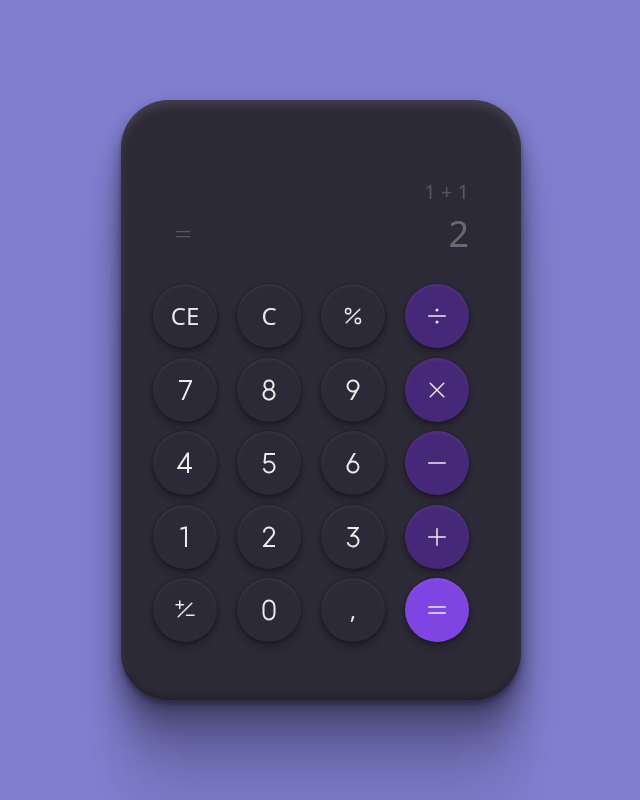
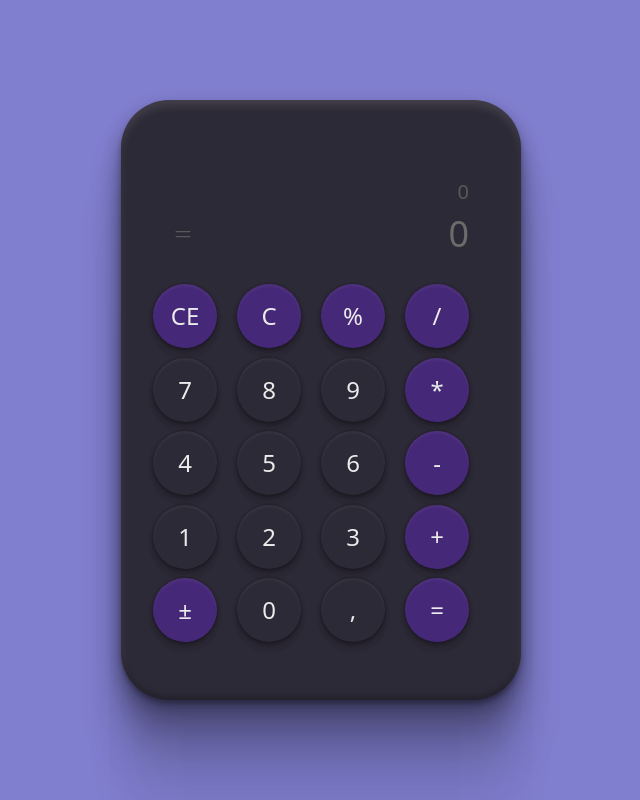
Before and after one commit to RenanFachin/RS_BoraCodarEvent, a Next.js app in the folder desafio05_calculadora/: page / in a window 1280 px wide. Shown: the whole page, without its empty margins (319-959 px from the left). Built offline with nearby package versions, Linux system fonts and the light colour scheme.

Commit message:
finished the project

```diff
--- a/desafio05_calculadora/src/components/Button.tsx
+++ b/desafio05_calculadora/src/components/Button.tsx
@@ -5,17 +5,19 @@ type ButtonProps = ButtonHTMLAttributes<HTMLButtonElement> & {
     buttonColor?: 'default' | 'violet'
     className?: string;
     children?: ReactNode;
+    digit: string;
+    enterDigit: (digit: string) => void;
 }
 
-export function Button({ buttonColor = 'default', className, children, ...rest }: ButtonProps) {
+export function Button({ digit, enterDigit, buttonColor = 'default', className, children, ...rest }: ButtonProps) {
+
     return (
         <button className={clsx(
-            `w-16 h-16 rounded-full text-2xl flex items-center justify-center text-gray-100 shadow-calculatorButtonShadow bg-calculatorButtons ${buttonColor === 'violet' ? 'bg-background-buttons' : ''}`,
-            className
-        )}
+            `w-16 h-16 rounded-full text-2xl flex items-center justify-center text-gray-100 shadow-calculatorButtonShadow bg-calculatorButtons`, className)}
+             onClick={() => enterDigit(digit)}
             {...rest}
         >
-            {children}
+            {digit}
         </button>
     )
 }
--- a/desafio05_calculadora/src/components/CalculatorDisplay.tsx
+++ b/desafio05_calculadora/src/components/CalculatorDisplay.tsx
@@ -1,10 +1,14 @@
+import { CalculatorContext } from '@/contexts/calculatorContext'
 import { Equals } from 'phosphor-react'
+import { useContext } from 'react'
 
 export function CalculatorDisplay() {
+    const {currentValue, prevValue, operation} = useContext(CalculatorContext)
+
     return (
         <div className="w-full min-h-[88px] flex flex-col justify-center px-5 gap-2">
             <span className="text-right text-gray-200 opacity-70 text-xl">
-                1 + 1
+                {`${prevValue} ${operation} ${currentValue === prevValue ? '' : currentValue}`}
             </span>
 
 
@@ -14,7 +18,7 @@ export function CalculatorDisplay() {
                 </span>
 
                 <span className="text-gray-200 text-4xl">
-                    2
+                    {currentValue}
                 </span>
             </div>
         </div>
--- a/desafio05_calculadora/src/components/CalcutorKeyboard.tsx
+++ b/desafio05_calculadora/src/components/CalcutorKeyboard.tsx
@@ -1,93 +1,95 @@
-import { RiNumber9, RiNumber8, RiNumber7, RiNumber6, RiNumber5, RiNumber4, RiNumber3, RiNumber2, RiNumber1, RiNumber0 } from 'react-icons/ri'
-import { X, Divide, PlusMinus, Minus, Plus, Equals, Percent } from 'phosphor-react'
 import { Button } from './Button'
+import { useContext } from 'react'
+import { CalculatorContext } from '@/contexts/calculatorContext'
+import { OperationButton } from './OperationButton'
 
 
 export function CalcutorKeyboard() {
-    return(
-        <div className="w-full min-h-[368px] grid grid-cols-4">
-          <Button className="text-[#975DFA]">
-            CE
-          </Button>
 
-          <Button>
-            C
-          </Button>
+  const { setDigit, selectOperation, operation, clearDisplay, handleDelete, handlePercent, handleShowResult } = useContext(CalculatorContext)
 
-          <Button>
-            <Percent />
-          </Button>
+  return (
+    <div className="w-full min-h-[368px] grid grid-cols-4">
+      <OperationButton
+        className="text-[#975DFA]"
+        operation={'CE'}
+        selectOperation={clearDisplay}
+        selectedOperation={operation}
+      />
 
-          <Button buttonColor="violet">
-            <Divide />
-          </Button>
+      <OperationButton
+        operation={'C'}
+        selectOperation={handleDelete}
+        selectedOperation={operation}
+      />
 
-          <Button>
-            <RiNumber7 />
-          </Button>
+      <OperationButton
+        operation={'%'}
+        selectOperation={handlePercent}
+        selectedOperation={operation}
+      />
 
-          <Button>
-            <RiNumber8 />
-          </Button>
+      <OperationButton
+        operation={'/'}
+        selectOperation={selectOperation}
+        selectedOperation={operation}
+      />
 
-          <Button>
-            <RiNumber9 />
-          </Button>
+      <Button digit={"7"} enterDigit={setDigit} />
 
-          <Button buttonColor="violet">
-            <X />
-          </Button>
+      <Button digit={"8"} enterDigit={setDigit} />
 
-          <Button>
-            <RiNumber4 />
-          </Button>
+      <Button digit={"9"} enterDigit={setDigit} />
 
-          <Button>
-            <RiNumber5 />
-          </Button>
+      <OperationButton
+        operation={'*'}
+        selectOperation={selectOperation}
+        selectedOperation={operation}
+      />
 
-          <Button>
-            <RiNumber6 />
-          </Button>
+      <Button digit={"4"} enterDigit={setDigit} />
 
-          <Button buttonColor="violet">
-            <Minus />
-          </Button>
+      <Button digit={"5"} enterDigit={setDigit} />
 
-          <Button>
-            <RiNumber1 />
-          </Button>
+      <Button digit={"6"} enterDigit={setDigit} />
 
-          <Button>
-            <RiNumber2 />
-          </Button>
+      <OperationButton
+        operation={'-'}
+        selectOperation={selectOperation}
+        selectedOperation={operation}
+      />
 
-          <Button>
-            <RiNumber3 />
-          </Button>
+      <Button digit={"1"} enterDigit={setDigit} />
 
-          <Button buttonColor="violet">
-            <Plus />
-          </Button>
+      <Button digit={"2"} enterDigit={setDigit} />
+
+      <Button digit={"3"} enterDigit={setDigit} />
+
+      <OperationButton
+        operation={'+'}
+        selectOperation={selectOperation}
+        selectedOperation={operation}
+      />
 
 
-          <Button>
-            <PlusMinus />
-          </Button>
+      <OperationButton
+        operation={'±'}
+        selectOperation={selectOperation}
+        selectedOperation={operation}
+      />
 
-          <Button>
-            <RiNumber0 />
-          </Button>
+      <Button digit={"0"} enterDigit={setDigit} />
 
-          <Button>
-            ,
-          </Button>
+      <Button digit={","} enterDigit={setDigit} />
 
-          <Button className="bg-background-EqualButton">
-            <Equals />
-          </Button>
+      <OperationButton
+        operation={'='}
+        selectOperation={selectOperation}
+        selectedOperation={operation}
+        onClick={handleShowResult}
+      />
 
 
-        </div>
-    )
+    </div>
+  )
 }
--- /dev/null
+++ b/desafio05_calculadora/src/components/OperationButton.tsx
@@ -0,0 +1,22 @@
+import { clsx } from 'clsx'
+import { ButtonHTMLAttributes} from "react";
+
+type OperationButtonProps = ButtonHTMLAttributes<HTMLButtonElement> & {
+    operation: string;
+    selectOperation: (operation: string) => void;
+    selectedOperation: string;
+    className?: string;
+}
+
+export function OperationButton({ operation, selectOperation, selectedOperation, className, ...rest }: OperationButtonProps) {
+
+    return (
+        <button className={clsx(
+            `w-16 h-16 rounded-full text-2xl flex items-center justify-center text-gray-100 shadow-calculatorButtonShadow bg-calculatorButtons bg-background-buttons hover:brightness-200 active:translate-y-[2px]`, className)}
+            onClick={() => selectOperation(operation)}
+            {...rest}
+        >
+            {operation}
+        </button>
+    )
+}
--- /dev/null
+++ b/desafio05_calculadora/src/contexts/calculatorContext.tsx
@@ -0,0 +1,128 @@
+import { createContext, ReactNode, useState } from "react";
+
+interface CalculatorContextProps {
+    currentValue: string;
+    operation: string;
+    selectOperation: (operation: string) => void;
+    setDigit: (digit: string) => void;
+    overwrite: boolean;
+    prevValue: string;
+    clearDisplay: () => void;
+    handleDelete: () => void;
+    handlePercent: () => void;
+    calculate: () => void;
+    handleShowResult: () => void;
+}
+
+export const CalculatorContext = createContext({} as CalculatorContextProps)
+
+interface CalculatorProviderProps {
+    children: ReactNode
+}
+
+export function CalculatorContextProvider({ children }: CalculatorProviderProps) {
+
+    const [currentValue, setCurrentValue] = useState("0")
+    const [operation, setOperation] = useState("")
+
+    const [prevValue, setPreValue] = useState("")
+    const [overwrite, setOverwrite] = useState(true)
+
+    function setDigit(digit: string) {
+        if (currentValue[0] === "0" && digit === "0") {
+            return
+        }
+        if (currentValue.includes(",") && digit == ",") {
+            return
+        }
+
+        if (overwrite && digit !== ",") {
+            setCurrentValue(digit)
+        }
+        else {
+            setCurrentValue(`${currentValue}${digit}`)
+        }
+
+        setOverwrite(false)
+    }
+
+    function selectOperation(operation: string) {
+        if (prevValue) {
+            const val = calculate()
+            setCurrentValue(`${val}`)
+            setPreValue(`${val}`)
+        } else {
+
+            setPreValue(currentValue)
+        }
+
+
+        setOperation(operation)
+        setOverwrite(true)
+    }
+
+    function clearDisplay() {
+        setPreValue("")
+        setOperation("")
+        setCurrentValue("0")
+        setOverwrite(true)
+    }
+
+    function handleDelete() {
+        setCurrentValue("0")
+        setOverwrite(true)
+    }
+
+    function handlePercent() {
+        const inicialValue = parseFloat(currentValue)
+        setCurrentValue((inicialValue / 100).toString())
+    }
+
+    function calculate() {
+        if (!prevValue || !operation) {
+            return currentValue
+        }
+
+        const newValue = parseFloat(currentValue)
+        const oldValue = parseFloat(prevValue)
+
+        let result;
+        switch (operation) {
+            case "/":
+                result = oldValue / newValue;
+                break;
+            case "*":
+                result = oldValue * newValue;
+                break;
+            case "-":
+                result = oldValue - newValue;
+                break;
+            case "+":
+                result = oldValue + newValue;
+                break;
+            case "±":
+                result = (oldValue * -1);
+                break;
+        }
+
+        return result
+    }
+
+    function handleShowResult() {
+        const newValue = calculate()
+
+        setCurrentValue(`${newValue}`)
+        setPreValue("")
+        setOperation("")
+        setOverwrite(true)
+    }
+
+
+
+
+    return (
+        <CalculatorContext.Provider value={{ currentValue, operation, selectOperation, setDigit, overwrite, prevValue, clearDisplay, handleDelete, handlePercent, calculate, handleShowResult }}>
+            {children}
+        </CalculatorContext.Provider>
+    )
+}
--- a/desafio05_calculadora/src/pages/_app.tsx
+++ b/desafio05_calculadora/src/pages/_app.tsx
@@ -1,10 +1,13 @@
+import { CalculatorContextProvider } from '@/contexts/calculatorContext'
 import '@/styles/globals.css'
 import type { AppProps } from 'next/app'
 
 export default function App({ Component, pageProps }: AppProps) {
   return (
     <div className=''>
-      <Component {...pageProps} />
+      <CalculatorContextProvider>
+        <Component {...pageProps} />
+      </CalculatorContextProvider>
     </div>
   )
 }
--- a/desafio05_calculadora/src/pages/index.tsx
+++ b/desafio05_calculadora/src/pages/index.tsx
@@ -1,9 +1,15 @@
 import { CalcutorKeyboard } from "@/components/CalcutorKeyboard";
 import { CalculatorDisplay } from "@/components/CalculatorDisplay";
+import Head from "next/head";
 
 export default function Home() {
   return (
     <div className="h-screen w-full bg-background-page flex items-center justify-center">
+      <Head>
+        <title>Desafio 05 - Calculadora</title>
+      </Head>
+
+
       <div className="min-w-[400px] min-h-[600px] bg-background-calculator rounded-4xl flex flex-col items-center justify-center gap-6 px-8 pt-14 pb-8 shadow-calculatorShadow">
 
         <CalculatorDisplay />
```
